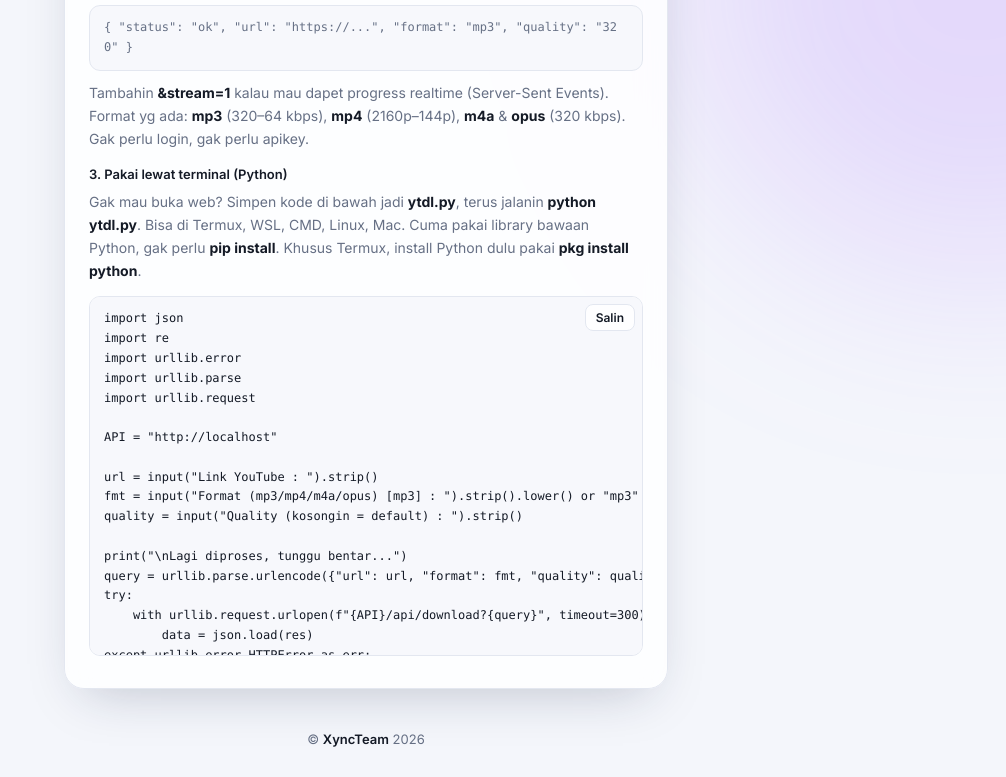
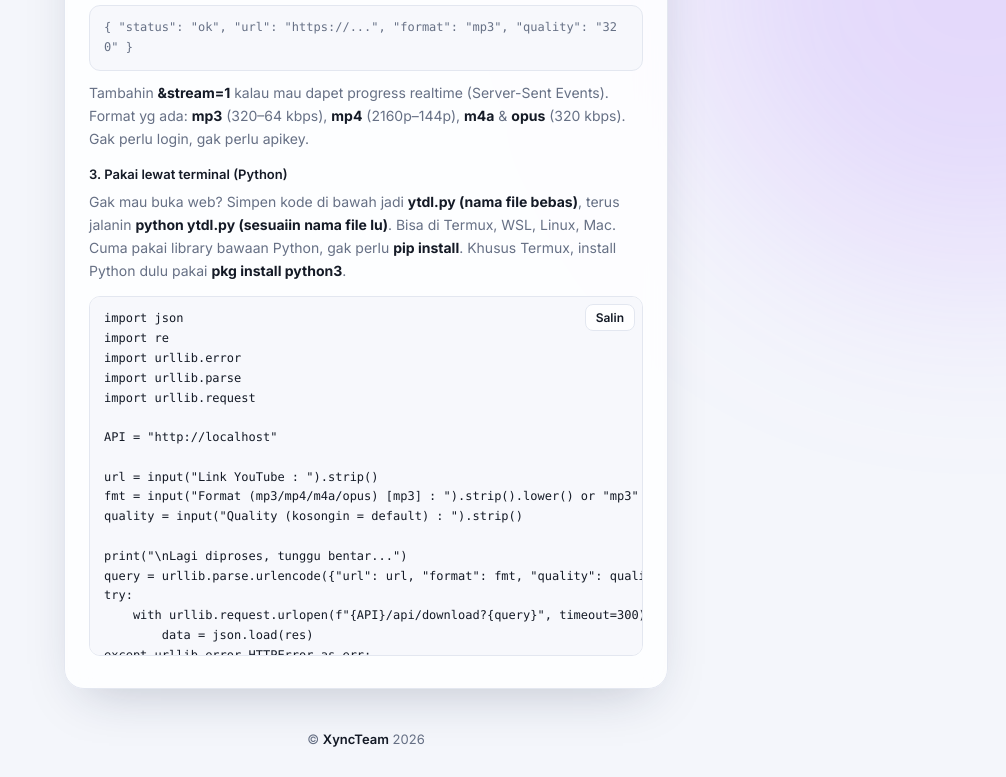
Before and after one commit to PertaDex27/xync-ytdownloader, a website: page index.html in a window 1280 px wide. Shown: the part 813-1590 px from the top of the page, without its empty margins (274-1280 px from the left). Drawn offline with Linux system fonts and the light colour scheme.

Commit message:
update web index

```diff
--- a/index.html
+++ b/index.html
@@ -630,7 +630,7 @@ footer b { color: var(--text); font-weight: 600; }
     <p class="api-desc">Tambahin <b>&amp;stream=1</b> kalau mau dapet progress realtime (Server-Sent Events). Format yg ada: <b>mp3</b> (320–64 kbps), <b>mp4</b> (2160p–144p), <b>m4a</b> &amp; <b>opus</b> (320 kbps). Gak perlu login, gak perlu apikey.</p>
 
     <div class="api-name">3. Pakai lewat terminal (Python)</div>
-    <p class="api-desc" style="margin-top:0">Gak mau buka web? Simpen kode di bawah jadi <b>ytdl.py</b>, terus jalanin <b>python ytdl.py</b>. Bisa di Termux, WSL, CMD, Linux, Mac. Cuma pakai library bawaan Python, gak perlu <b>pip install</b>. Khusus Termux, install Python dulu pakai <b>pkg install python</b>.</p>
+    <p class="api-desc" style="margin-top:0">Gak mau buka web? Simpen kode di bawah jadi <b>ytdl.py (nama file bebas)</b>, terus jalanin <b>python ytdl.py (sesuaiin nama file lu)</b>. Bisa di Termux, WSL, Linux, Mac. Cuma pakai library bawaan Python, gak perlu <b>pip install</b>. Khusus Termux, install Python dulu pakai <b>pkg install python3</b>.</p>
     <div class="code-box">
       <pre class="code py-code" id="pyCode">import json
 import re
```
Also changed, not shown: 1 other file.
